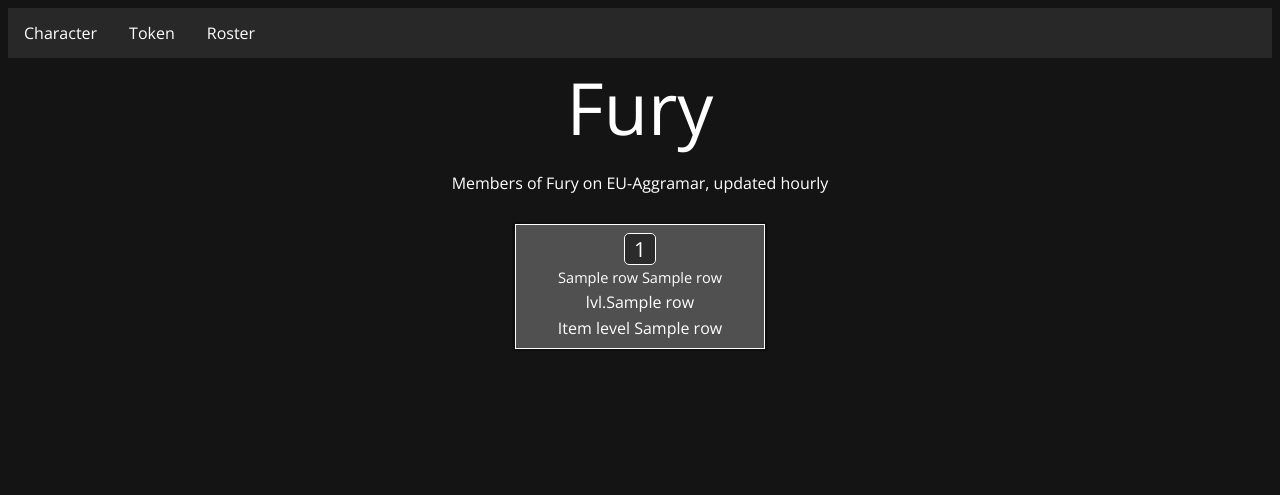
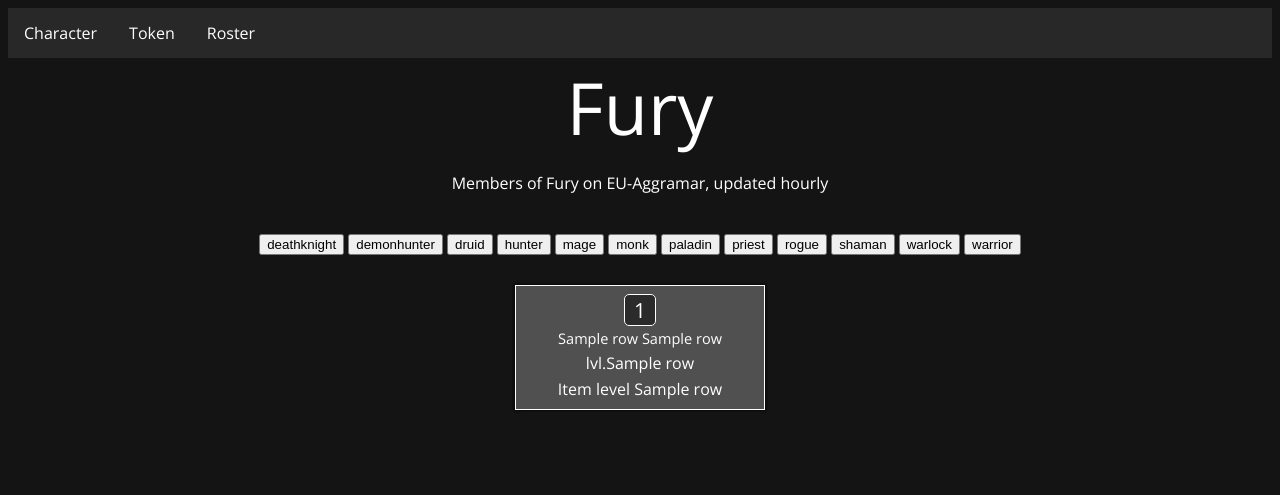
Before and after one commit to frreri/CharacterInfo, a Python web app: template webengine/templates/roster.html in a window 1280 px wide. Shown: the top 495 px of the page. Run offline with Jinja, Linux system fonts and the light colour scheme; the template is opened without the code that fills it: most values are stand-ins (such as "Sample title", 1, 10 or a date in 2020).

Commit message:
Adding class sorting to roster site

```diff
--- a/webengine/apis/routes.py
+++ b/webengine/apis/routes.py
@@ -7,7 +7,7 @@
 
 @apis.route("/server/api/roster", methods=["GET"])
 def get_roster():
-    api_roster = SQLfetcher.SQLfetchAll()
+    api_roster = SQLfetcher.SQLfetchAll("all")
     return jsonify(api_roster)
 
 
--- a/webengine/templates/roster.html
+++ b/webengine/templates/roster.html
@@ -6,7 +6,22 @@
 <span class="big-headline">
     Fury
 </span>
-<p>Members of Fury on EU-Aggramar, updated hourly</p>
+<p>Members of Fury on EU-Aggramar, updated hourly</p><br>
+<form method="post">
+    <input name="sort_class" type="submit" value="deathknight">
+    <input name="sort_class" type="submit" value="demonhunter">
+    <input name="sort_class" type="submit" value="druid">
+    <input name="sort_class" type="submit" value="hunter">
+    <input name="sort_class" type="submit" value="mage">
+    <input name="sort_class" type="submit" value="monk">
+    <input name="sort_class" type="submit" value="paladin">
+    <input name="sort_class" type="submit" value="priest">
+    <input name="sort_class" type="submit" value="rogue">
+    <input name="sort_class" type="submit" value="shaman">
+    <input name="sort_class" type="submit" value="warlock">
+    <input name="sort_class" type="submit" value="warrior">
+</form>
+
 <div class="roster-grp">
     {% for row in data %}
     <a href="https://frer.se/lookup/aggramar/{{row[0]}}">
```
Also changed, not shown: webengine/main/routes.py (+22 -3 lines), webengine/mysql/SQLfetcher.py (+6 -2 lines).
